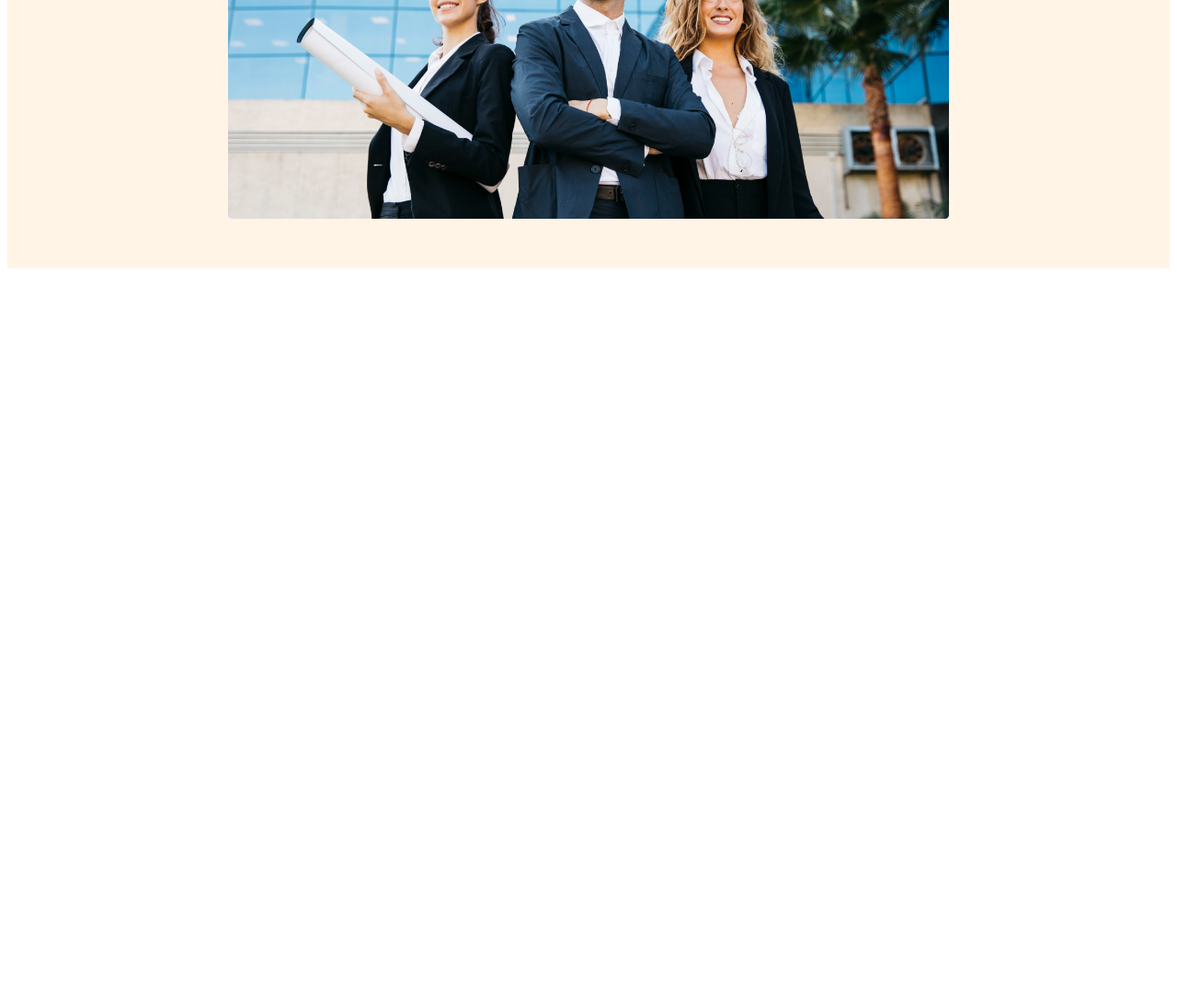
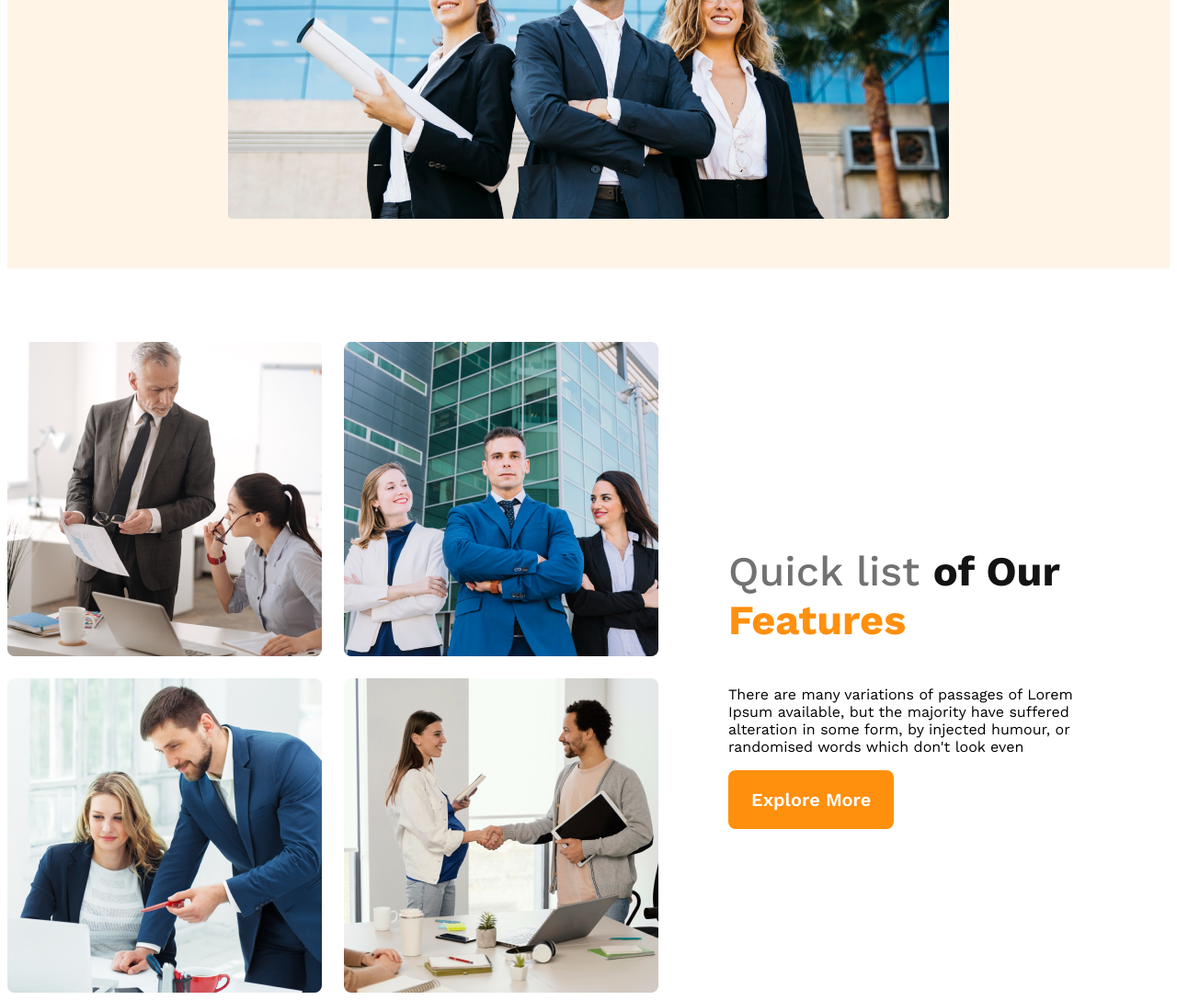
Before and after one commit to ashiq50/G3-Architects-website, a plain HTML site: page index.html in a window 1280 px wide. Shown: the part 724-1812 px from the top of the page at 92% size. Before the commit the page ends 1024 px from the top, so only its background shows below. Drawn offline with nearby package versions, Linux system fonts and the light colour scheme.

Commit message:
added teams section

```diff
--- a/index.html
+++ b/index.html
@@ -8,6 +8,7 @@
 </head>
 <body>
     <header>
+        <!-- header start -->
         <nav>
             <h3>G3 Architects</h3>
             <ul>
@@ -27,7 +28,22 @@
             <img src="./images/banner.png" alt="">
         </div>
     </header>
-    <main></main>
+    <!-- header End -->
+    <main>
+        <section class="teams">
+            <div class="team-img-container">
+                <img src="./images/team1.png" alt="">
+                <img src="./images/team2.png" alt="">
+                <img src="./images/team3.png" alt="">
+                <img src="./images/team4.png" alt="">
+            </div>
+            <div class="team-content-container">
+                <h3 class="team-title"><span class="quick-list">Quick list</span> <span class="mine">of Our </span><span class="featured">Features</span></h3>
+                <p class="team-description">There are many variations of passages of Lorem Ipsum available, but the majority have suffered alteration in some form, by injected humour, or randomised words which don't look even</p>
+                <button class="btn-primary">Explore More</button>
+            </div>
+        </section>
+    </main>
     <footer></footer>
 </body>
 </html>
--- a/styles/architects.css
+++ b/styles/architects.css
@@ -71,18 +71,18 @@ nav li > a {
   font-weight: 600;
 }
 
-.banner img{
+.banner img {
   margin-top: 20px;
   width: 100%;
 }
 
 /* responsive media quires header */
 /* For mobile devices */
-@media screen and (max-width: 576px){
-    header{
+@media screen and (max-width: 576px) {
+  header {
     padding: 20px;
   }
-    nav{
+  nav {
     flex-direction: column;
   }
 }
@@ -90,10 +90,56 @@ nav li > a {
 /* Table responsive */
 
 @media screen and (min-width: 576px) and (max-width: 960px) {
-    nav{
+  nav {
     flex-direction: column;
   }
-    header{
+  header {
     padding: 20px;
   }
 }
+
+/* Main styles */
+main {
+  max-width: 1440px;
+  margin: 0 auto;
+}
+
+/* teams related styles */
+.teams {
+  margin-top: 80px;
+  display: flex;
+  align-items: center;
+}
+
+.team-img-container {
+  display: grid;
+  grid-template-columns: repeat(2, 1fr);
+  gap: 24px;
+}
+
+
+.team-content-container {
+  padding-left: 76px;
+  padding-right: 70px;
+}
+
+.team-title {
+  color: #727272;
+  font-size: 45px;
+  font-weight: 500;
+}
+
+.quick-list{
+  color: #727272;
+  font-weight: 500;
+}
+
+.mine{
+  color: #131313;
+  font-weight: 700;
+}
+
+.featured{
+  color: #FF900E;
+  font-weight: 700;
+}
```
Lines whose indentation alone changed are shown as unchanged.
